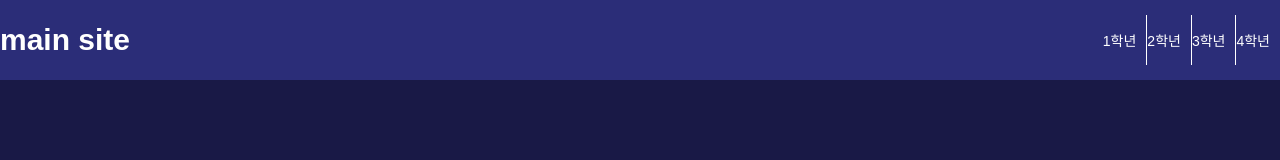
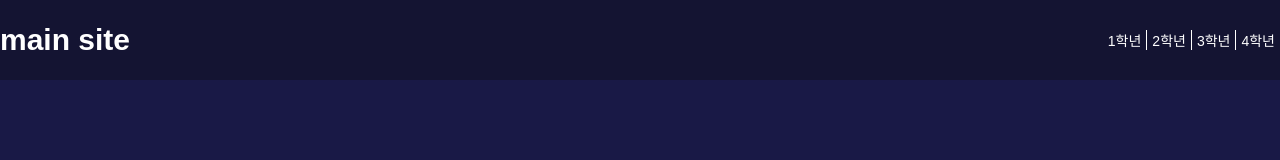
Before and after one commit to sjw3823/sjw3823.github.io, a plain HTML site: page index.html in a window 1280 px wide. Drawn offline with Linux system fonts and the light colour scheme.

Commit message:
Update index.html

```diff
--- a/index.html
+++ b/index.html
@@ -11,7 +11,7 @@
             top:0;
             width:100%;
             height:10%;
-            background-color:rgb(43,45,120);
+            background-color:rgb(20,20,50);
             display: flex;
             flex-direction: row;
             flex-wrap: nowrap;
@@ -62,14 +62,15 @@
 
         .site_map
         {
-            padding-right:10px;
+            padding-right:5px;
+            padding-left:5px;
         }
         .site_map_between
         {
             background-color:white;
             width:1px;
-            height:50px;
-            display:flwx;
+            height:20px;
+            display:flex;
             align-items: center;
             justify-content: center;
             align-content: center;
```
